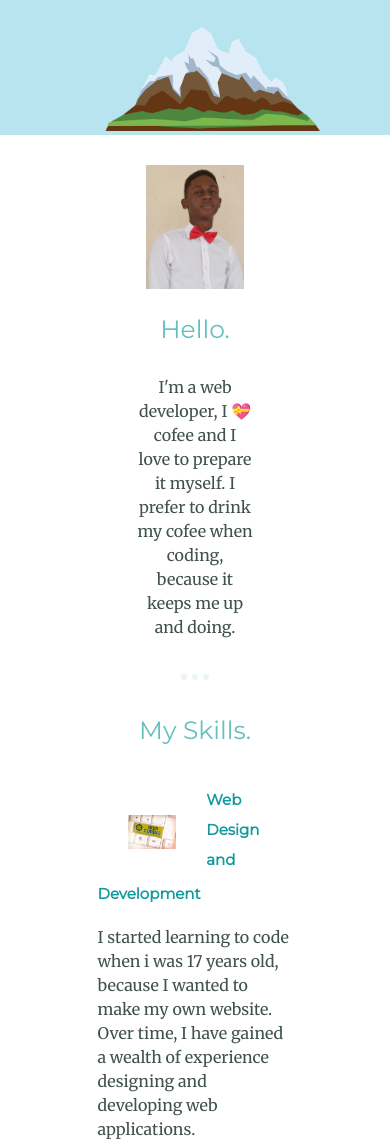
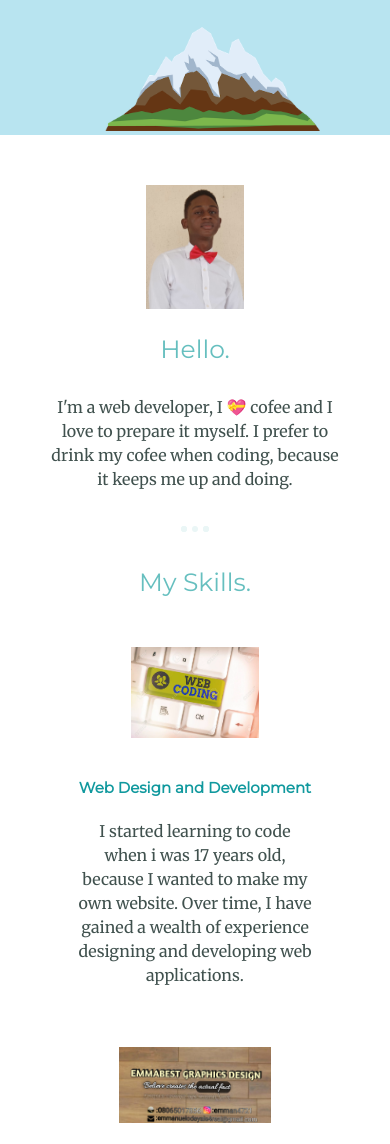
Before and after one commit to Littleprof1/CSS--MY-SITE, a plain HTML site: page index.html in a window 390 px wide. Shown: the part 229-1373 px from the top of the page. Drawn offline with Linux system fonts and the light colour scheme.

Commit message:
updated copyright

```diff
--- a/css/styles.css
+++ b/css/styles.css
@@ -175,6 +175,27 @@ a:hover {
       .my-image {
           width: 25%;
       }
+      .intro {
+        width: 75%;
+        margin: auto;
+      }
+      .skill-row {
+        width: 60%;
+        line-height: 2;
+        text-align: center;
+    }
+    .image {
+        width: 55%;
+        float: none;
+        margin: 10px;
+    }
+
+
+    .card {
+        width: 65%;
+        float: none;
+        margin: 10px;
+    }
       p {
           line-height: 1.5;
       }
@@ -182,12 +203,13 @@ a:hover {
           padding-top: 50px;
       }
       .middle-container {
-        margin: 30px 0;
+        margin: 50px 0;
       }
       hr {
         margin: 35px auto;
       }
       .contact-message {
+          width: 65%;
         margin: 20px auto 30px;
       }
       .btn {
--- a/index.html
+++ b/index.html
@@ -58,7 +58,7 @@
         <a class="twitter" href="https://twitter.com/emmasnares?s=09"><i class="social-icon fab fa-twitter"></i> Twitter</a>
         <a class="facebook" href="https://www.facebook.com/emmanuel.oluwafemi.188"><i class="social-icon fab fa-facebook"></i> Facebook</a>
         <a class="website" href="https://littleprof1.github.io/cv/"><i class="social-icon fas fa-envelope"></i> CV</a>
-        <p class="copyright">© Emmanuel Odeyale.</p>
+        <p class="copyright">© Copyright 2022 Emmanuel Odeyale.</p>
       </div>
      <!-- Bootstrap script -->
       <!-- <script src="https://code.jquery.com/jquery-3.3.1.slim.min.js" integrity="sha384-q8i/X+965DzO0rT7abK41JStQIAqVgRVzpbzo5smXKp4YfRvH+8abtTE1Pi6jizo" crossorigin="anonymous"></script>
```
